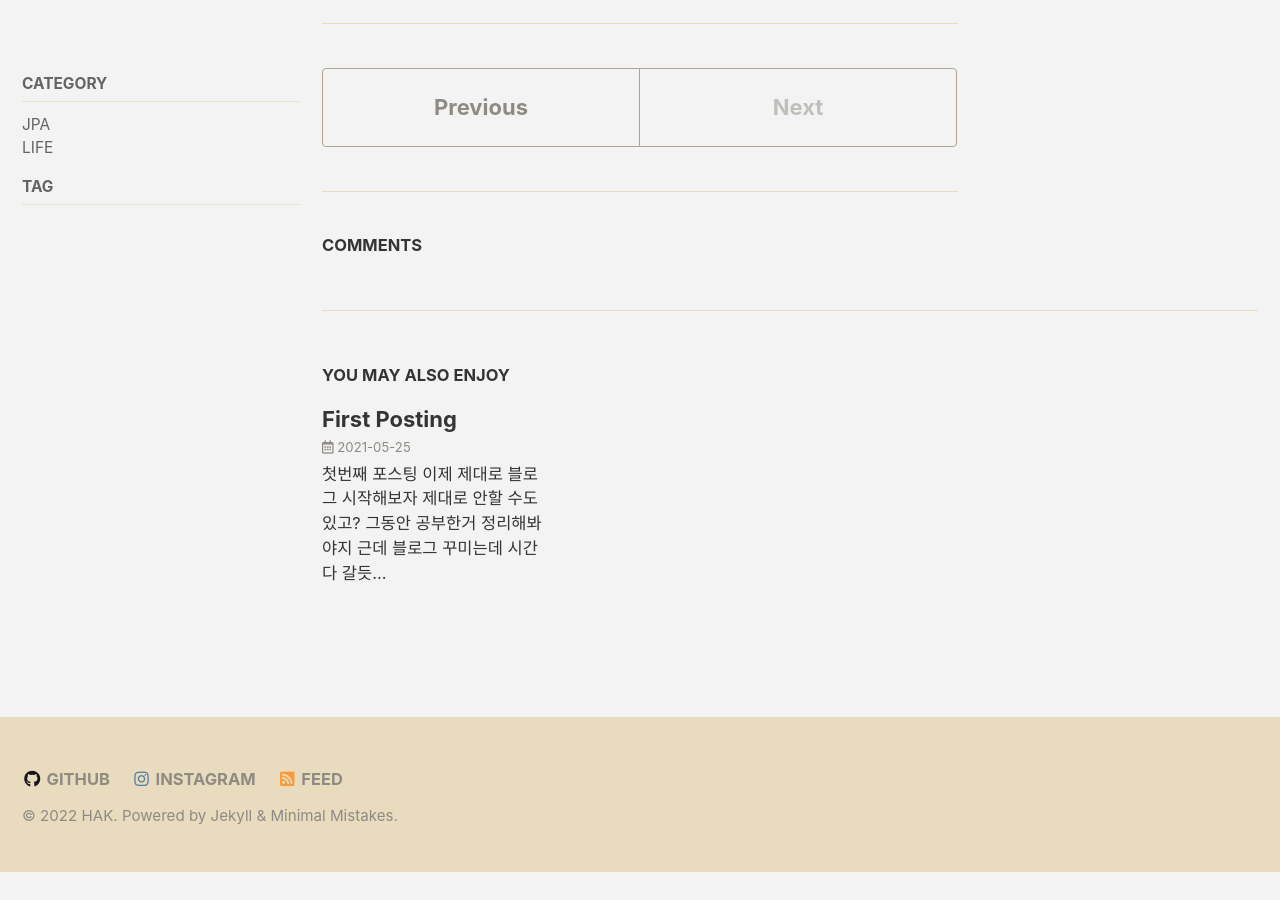
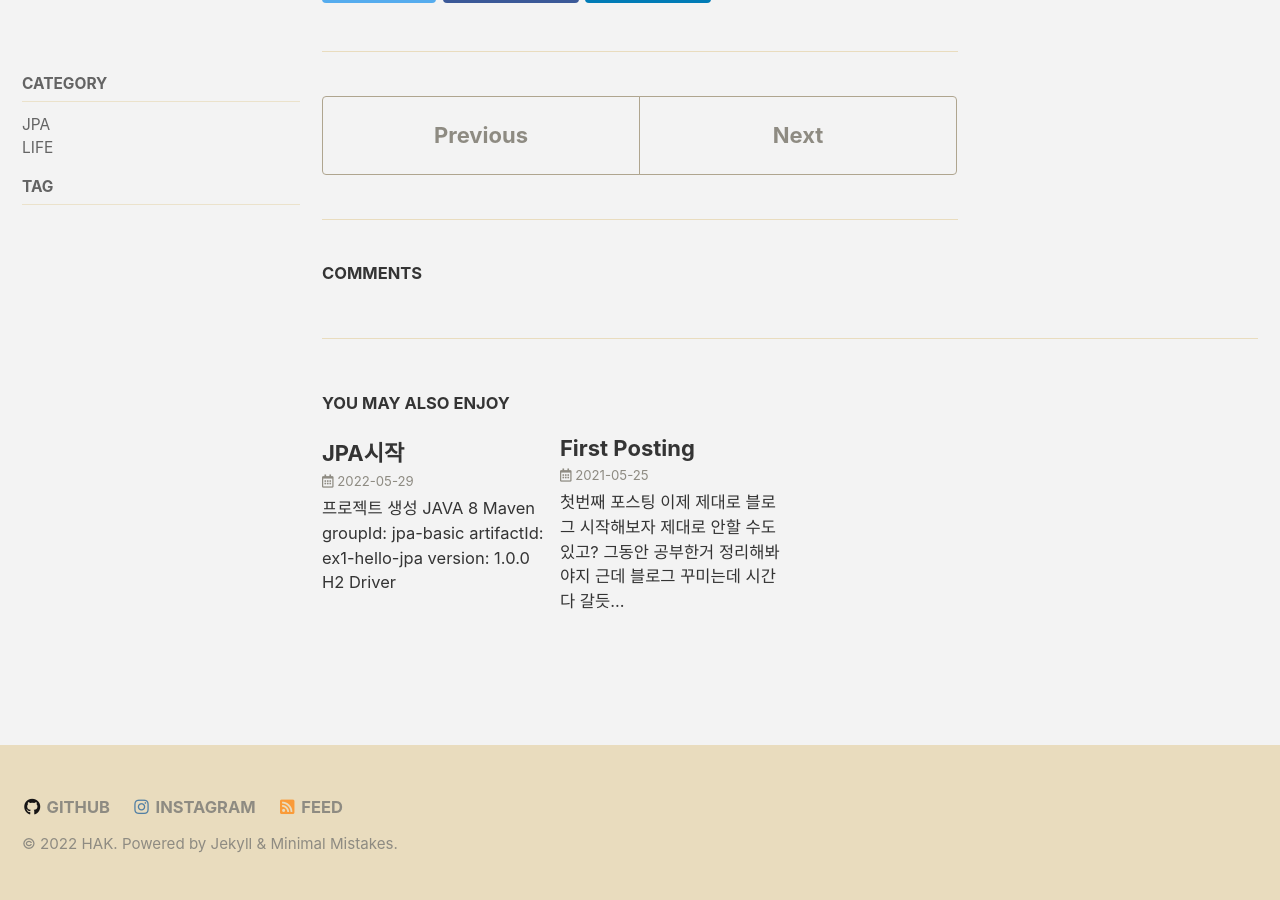
Before and after one commit to easyhak/easyhak.github.io, a Jekyll site: the page built from _posts/2022-05-25-What is JPA.md, in a window 1280 px wide and 900 px high, scrolled down 4201 px. Built offline with Jekyll 4.4.1, drawn with Linux system fonts in a browser that asks for light colours; cached includes are drawn as plain includes; some web fonts are replaced; comment, search, counter and statistics services are not loaded; before the commit the page ends 5073 px from its top, so only the background shows below that; some of the changed lines change nothing that is shown; some of the changed text lies outside the part shown.

Commit message:
Add Post

````diff
--- a/_posts/2022-05-25-What is JPA.md
+++ b/_posts/2022-05-25-What is JPA.md
@@ -19,11 +19,13 @@
 - 객체는 객체대로 설계한다.
 - 관계형 데이터베이스는 관계형 데이터 베이스대로 설계한다.
 - ORM 프레임워크가 중간에 매핑한다.
-- 대중적인 언어에는 ORM기술이 존재(`python`, `java`, `Node.js`...)
+- 대중적인 언어에는 ORM기술이 존재한다.(`python`, `java`, `Node.js`...)
 
 ## 동작과정
-<img src="/assets/images/jpa-working-flow.png" alt="jpa-working-flow">
+![jpa-working-flow](/assets/images/jpa-working-flow.png)
+{: .full}
 JPA는 애플리케이션과 JDBC 사이에서 동작한다.
+{: .text-center}
 
 ## JPA의 장점
 - 특정 데이터베이스에 종속되지 않는다.
@@ -54,7 +56,7 @@
 
   * 트랜잭션을 지원하는 쓰기 로딩을 지연해준다.
 
-  `insert`
+  **insert**
   ```java
   transaction.begin(); // [트랜잭션] 시작
   em.persist(memberA);
@@ -65,7 +67,7 @@
   transaction.commit(); // [트랜잭션] 커밋
   ```
 
-  `update`
+  **update**
   ```java
   transaction.begin(); // [트랜잭션] 시작
   changeMember(memberA);
@@ -77,7 +79,7 @@
 
   * 지연 로딩과 즉시로딩
 
-  `지연 로딩:`객체가 실제 사용될 때 로딩된다.
+  **지연 로딩:** 객체가 실제 사용될 때 로딩된다.
 
   ```java
   Member member = memberDAO.find(memberId); // select * from member
@@ -85,7 +87,7 @@
   String teamName = team.getName(); // selct * from team
   ```
 
-  `즉시 로딩:` JOIN SQL로 한번에 연관된 객체까지 미리 조회한다.
+  **즉시 로딩:** JOIN SQL로 한번에 연관된 객체까지 미리 조회한다.
   ```java
   Member member = memberDAO.find(memberId);
   Team team = member.getTeam();
--- /dev/null
+++ b/_posts/2022-05-29-Start JPA.md
@@ -0,0 +1,144 @@
+---
+title: "JPA시작"
+categories:
+  - JPA
+tags:
+  - [study, java]
+toc: true
+toc_sticky: true
+sidebar:
+  nav: "docs"
+---
+
+# 프로젝트 생성
+- JAVA 8
+- Maven
+  - groupId: jpa-basic
+  - artifactId: ex1-hello-jpa
+  - version: 1.0.0
+- H2 Driver
+
+## pom.xml 생성
+```xml
+?xml version="1.0" encoding="UTF-8"?>
+  <project xmlns="http://maven.apache.org/POM/4.0.0"
+  xmlns:xsi="http://www.w3.org/2001/XMLSchema-instance"
+  xsi:schemaLocation="http://maven.apache.org/POM/4.0.0 http://maven.apache.org/xsd/maven-4.0.0.xsd">
+  <modelVersion>4.0.0</modelVersion>
+  <groupId>jpa-basic</groupId>
+  <artifactId>ex1-hello-jpa</artifactId>
+  <version>1.0.0</version>
+  <dependencies>
+  <!-- JPA 하이버네이트 -->
+  <dependency>
+    <groupId>org.hibernate</groupId>
+    <artifactId>hibernate-entitymanager</artifactId>
+    <version>5.3.10.Final</version>
+  </dependency>
+ <!-- H2 데이터베이스 -->
+  <dependency>
+    <groupId>com.h2database</groupId>
+    <artifactId>h2</artifactId>
+    <version>1.4.199</version>
+  </dependency>
+  </dependencies>
+</project>
+```
+
+## persistence.xml 생성
+- /META-INF/persistence.xml에다가 생성
+- JPA설정 파일
+- 스프링을 사용한다면 스프링이 알아서 해주기 때문에 작성할 필요없다.
+
+```xml
+?xml version="1.0" encoding="UTF-8"?>
+<persistence version="2.2"
+  xmlns="http://xmlns.jcp.org/xml/ns/persistence"
+  xmlns:xsi="http://www.w3.org/2001/XMLSchema-instance"
+  xsi:schemaLocation="http://xmlns.jcp.org/xml/ns/persistence
+  http://xmlns.jcp.org/xml/ns/persistence/persistence_2_2.xsd">
+<persistence-unit name="hello">
+<properties>
+  <!-- 필수 속성 -->
+  <property name="javax.persistence.jdbc.driver" value="org.h2.Driver"/>
+  // H2 드라이버 사용
+  <property name="javax.persistence.jdbc.user" value="sa"/>
+  <property name="javax.persistence.jdbc.password" value=""/>
+  <property name="javax.persistence.jdbc.url" value="jdbc:h2:tcp://localhost/~/test"/>
+  // DB위치 설정
+  <property name="hibernate.dialect" value="org.hibernate.dialect.H2Dialect"/>
+  // DB방언 설정, 하이버네이트가 지원해줌
+
+  <!-- 옵션 -->
+  <property name="hibernate.show_sql" value="true"/> // SQL VIEW OPTION
+  <property name="hibernate.format_sql" value="true"/> // SQL FORMATION
+  <property name="hibernate.use_sql_comments" value="true"/>
+  <!--<property name="hibernate.hbm2ddl.auto" value="create" />--> //
+</properties>
+</persistence-unit>
+</persistence>
+```
+<br/>
+# JPA 동작 방식
+![JPA 동작 방식](/assets/images/jpa-works.png)
+{: .full}
+
+1. 설정 정보를 persistence.xml에서 조회한다.
+2. EntityManagerFactory 생성
+3. EntityManager 생성
+
+~~Spring을 이용하면 Spring에서 다 해준다~~
+
+# JPA 동작확인
+## Member class 생성
+
+```java
+package hellojpa;
+import javax.persistence.Entity;
+import javax.persistence.Id;
+@Entity // JPA가 관리할 객체
+@Getter @Setter
+public class Member {
+  @Id // DB PK랑 매핑해준다.
+  private Long id;
+    private String name;
+  //Getter, Setter …
+}
+```
+실행 SQL쿼리
+```sql
+create table Member (
+  id bigint not null,
+  name varchar(255),
+  primary key (id)
+)
+```
+
+## JpaMain class 생성
+```java
+public static void main(String[] args){
+    EntityManagerFactory emf =  Persistence.createEntityManagerFactory("hello");
+    EntityManager em = emf.createEntityManager();
+    EntityTransaction tx =  em.getTransaction();
+    tx.begin();
+    try {
+        Member member = new Meber();
+        member.setName("hi");
+        em.persist(member);
+        // member 영속화
+    tx.commit();
+    }
+    catch (Exception e) {
+    e.printStackTrace();
+	tx.rollback();
+    } finally {
+	em.close();
+    }
+    emf.close();
+}
+
+```
+DB에 가서 확인해보면 MEMBER Entity가 생성되고
+hi라는 member가 추가 된 것을 확인 할 수 있다.
+
+다음에는 조회, 수정 그리고 영속성 컨텍스트에 대해서 써보도록 하겠다.
````
Also changed, not shown: assets/images/jpa-works.png (added).
